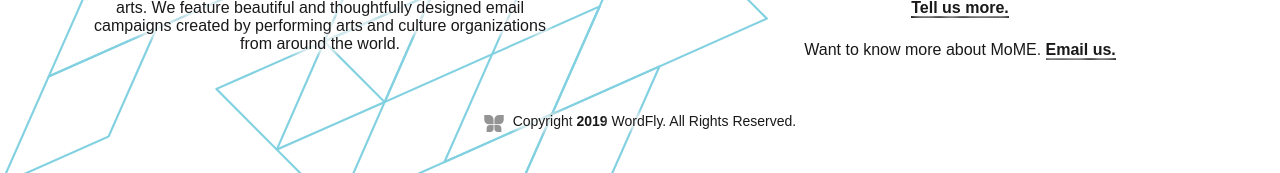
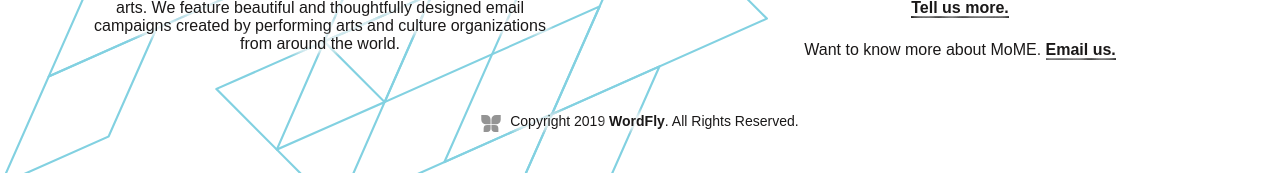
Before and after one commit to WordFly/wordfly.github.io, a Jekyll site: the page built from index.md, in a window 1280 px wide and 1400 px high, scrolled down 7032 px. Shown: the part 1227-1400 px from the top of the window. Built offline with Jekyll 4.4.1, drawn with Linux system fonts in a browser that asks for light colours; some web fonts are replaced.

Commit message:
footer tweaks

```diff
--- a/_includes/footer.html
+++ b/_includes/footer.html
@@ -8,5 +8,10 @@
       {%- include social.html -%}
     </aside>
   </div>
-  <p id="copyright"><i class="icon wordfly"></i> Copyright <strong>{{ 'now' | date: '%Y' }}</strong> WordFly. All Rights Reserved.</p>
+  <p id="copyright">
+    <a href="https://wordfly.com" target="_blank"><i class="icon wordfly"></i></a>
+    Copyright {{ 'now' | date: '%Y' }}
+    <strong><a href="https://wordfly.com" target="_blank">WordFly</a></strong>.
+    All Rights Reserved.
+  </p>
 </footer>
--- a/_sass/mome/_layout.scss
+++ b/_sass/mome/_layout.scss
@@ -104,6 +104,9 @@
       &#copyright {
         font-size: 14px;
         margin: 15px 0 40px;
+        a {
+          border-bottom: none;
+        }
       }
     }
   }
```
